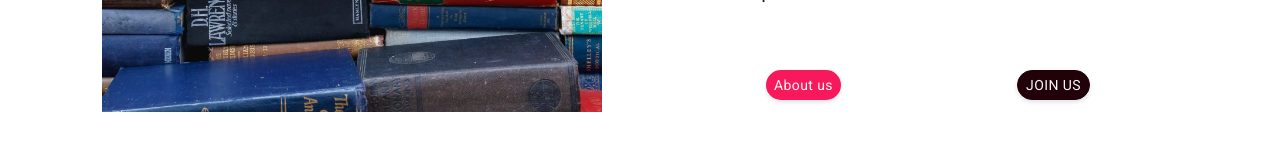
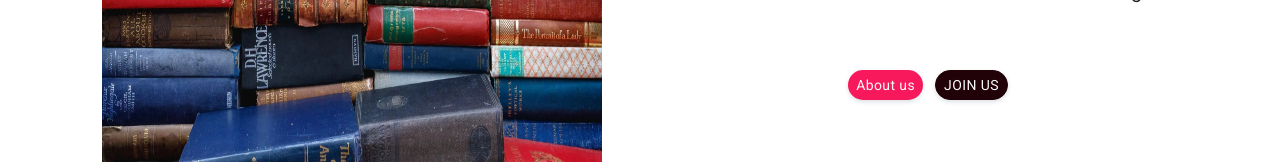
Before and after one commit to DelhiaGbelidji/read-it, a Next.js app: page / in a window 1280 px wide. Shown: the part 500-664 px from the top of the page. Built offline with nearby package versions, Linux system fonts and the light colour scheme; no server answers.

Commit message:
Fix after review | book type naming | error image props | english translation | buttons

```diff
--- a/src/components/bookCard/BookCard.tsx
+++ b/src/components/bookCard/BookCard.tsx
@@ -3,7 +3,7 @@ import React from 'react'
 import { useEffect, useState } from 'react'
 import axios from 'axios';
 import {Card, CardMedia, CardContent, Container, Grid, Typography} from "@mui/material";
-import {Book, BooksApiResponse} from '../../utils/types/dataBook'
+import {Book_format, Books_Api_Response} from '../../utils/types/googleBooks.type'
 
 
 
@@ -13,7 +13,8 @@ const apiKey = process.env.NEXT_PUBLIC_GOOGLE_BOOKS_API_KEY;
 const authorQuery = "Octavia Butler";
 // Change en fonction des envie de recommandation j'ai pas encore trouvée de moyen d'avoir des recommandations accordé avec notre ligne editorial.
 const formattedQuery = encodeURIComponent(`inauthor:${authorQuery}`);
-const [bookData, setBookData] = useState<Book[]>([]);
+const [bookData, setBookData] = useState<Book_format[]>([]);
+// Initialise un tableau vide qui est spécifiquement destiné à contenir des objets du type Book.
 
 useEffect(() => {const fetchData = async () => {
     try
@@ -42,11 +43,10 @@ if (!bookData) return <Typography>Loading...</Typography>;
                     <Grid
                         item
                         key={index}
-                        xs={12}
-                        sm={6}
-                        md={4}>
+                        xs={3}
+                        >
                         <Card>
-                            {imageLinks && imageLinks.thumbnail && (
+                            {imageLinks?.thumbnail && (
                             <CardMedia
                             component="img"
                             image={imageLinks.thumbnail}
--- a/src/components/landing/Landing.tsx
+++ b/src/components/landing/Landing.tsx
@@ -1,4 +1,4 @@
-import { Box, Button, Container, Grid, Stack, Typography,  } from "@mui/material";
+import { Box, Container, Grid, Stack, Typography,  } from "@mui/material";
 import Image from "next/image";
 import Link from 'next/link';
 import {ActionButton, ActionButtonOutlined} from '../buttons/ActionButton';
@@ -10,6 +10,7 @@ const Landing = () => {
     <>
       <Container sx={{ mt: 4 }}>
         <Grid
+        container
         display="flex"
         direction="row"
         justifyContent="space-around"
@@ -19,13 +20,13 @@ const Landing = () => {
           <Grid
           position="relative"
           width={500}
-          height={500}
+          height={550}
           >
             <Image
             src={"/assets/livres-scaled.jpg"}
             alt="Books"
-            layout="fill"
-            objectFit="cover"
+            width={500}
+            height={550}
             />
           </Grid>
           <Grid
@@ -42,12 +43,13 @@ const Landing = () => {
             display="block"
             sx={{ mt: 5 }}
             >
-              Chez <span style={{fontWeight: 'bold', color: '#F7195C' }}>READ-it</span>, nous croyons au pouvoir des mots pour inspirer, connecter et émouvoir. Notre mission est de créer une passerelle entre les amoureux de la lecture et les auteurs talentueux. Nous sommes bien plus qu'une simple plateforme de publication de manuscrits. Nous sommes un espace où les rêves prennent vie et où les histoires prennent leur envol.
+              At <span style={{fontWeight: 'bold', color: '#F7195C' }}>READ-it</span>, we hold the conviction that words possess the power to inspire, forge connections, and evoke emotions. Our mission is to establish a conduit between avid readers and gifted authors. We transcend the conventional boundaries of a manuscript publishing platform. Instead, we offer a realm where dreams are realized and stories ascend to new heights.
             </Typography>
             <Stack
             display="flex"
             flexDirection="row"
-            justifyContent="space-around"
+            justifyContent="center"
+            gap={1.5}
             sx={{ mt: 8 }}
             >
               <ActionButton>About us</ActionButton>
--- a/src/utils/types/dataBook.ts
+++ b/src/utils/types/googleBooks.type.ts
@@ -1,4 +1,4 @@
-export interface Book {
+export interface Book_format {
     id: string;
     volumeInfo: {
         title: string;
@@ -9,6 +9,6 @@ export interface Book {
     };
 }
 
-export interface BooksApiResponse {
-    items: Book[];
+export interface Books_Api_Response {
+    items: Book_format[];
 }
--- a/src/utils/types/index.ts
+++ b/src/utils/types/index.ts
@@ -1,3 +1,4 @@
 export * from './auth.type'
 export * from './public.type'
 export * from './supabase.type'
+export * from './googleBooks.type'
```
